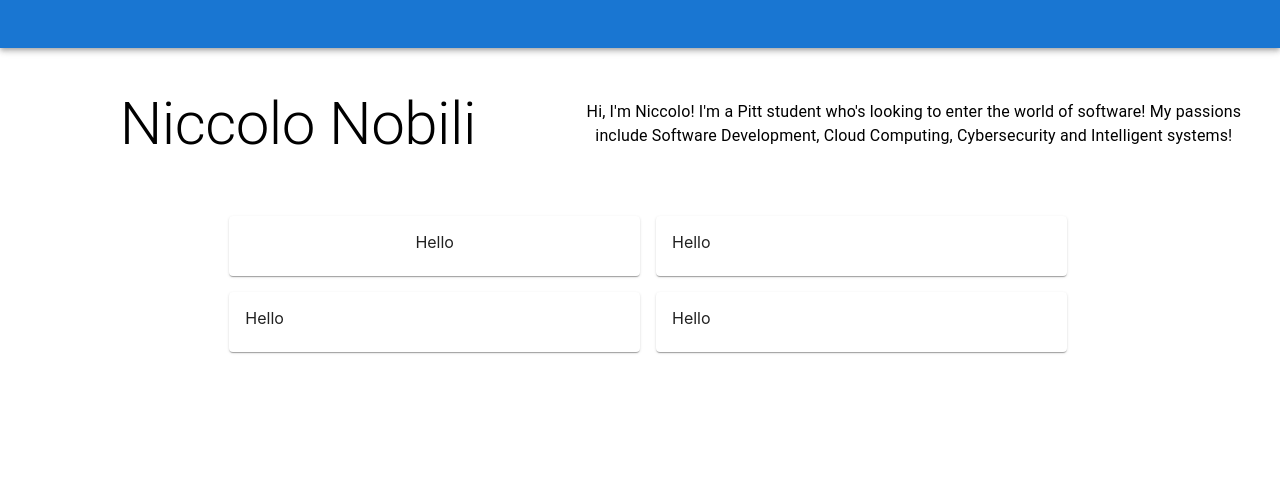
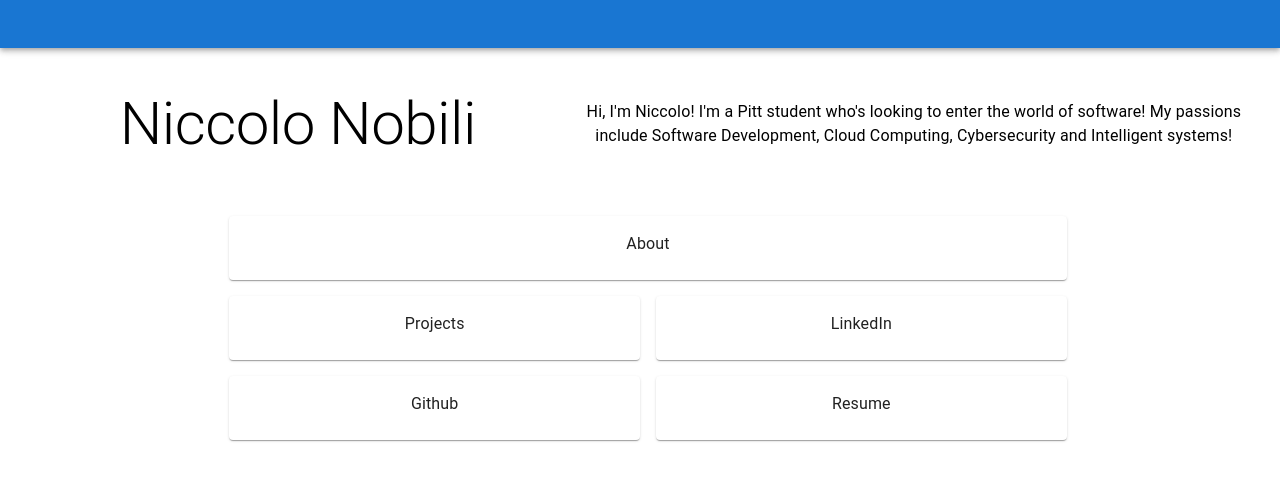
Before and after one commit to strobosco/personal-website, a Next.js app: page / in a window 1280 px wide. Shown: the top 480 px of the page. Built offline with nearby package versions, Linux system fonts and the light colour scheme.

Commit message:
Added cards

```diff
--- a/pages/index.tsx
+++ b/pages/index.tsx
@@ -67,24 +67,39 @@ const Home: NextPage = () => {
           mx: "auto",
         }}
       >
-        <Grid item xs={6}>
+        <Grid item xs={12}>
           <Card>
-            <CardContent sx={{ textAlign: "center" }}>Hello</CardContent>
+            <CardContent sx={{ textAlign: "center" }}>
+              <Typography>About</Typography>
+            </CardContent>
           </Card>
         </Grid>
         <Grid item xs={6}>
           <Card>
-            <CardContent>Hello</CardContent>
+            <CardContent sx={{ textAlign: "center" }}>
+              <Typography>Projects</Typography>
+            </CardContent>
           </Card>
         </Grid>
-        <Grid item xs={6}>
+        <Grid item xs={6} sx={{ textAlign: "center" }}>
           <Card>
-            <CardContent>Hello</CardContent>
+            <CardContent>
+              <Typography>LinkedIn</Typography>
+            </CardContent>
           </Card>
         </Grid>
-        <Grid item xs={6}>
+        <Grid item xs={6} sx={{ textAlign: "center" }}>
           <Card>
-            <CardContent>Hello</CardContent>
+            <CardContent>
+              <Typography>Github</Typography>
+            </CardContent>
+          </Card>
+        </Grid>
+        <Grid item xs={6} sx={{ textAlign: "center" }}>
+          <Card>
+            <CardContent>
+              <Typography>Resume</Typography>
+            </CardContent>
           </Card>
         </Grid>
       </Grid>
```
